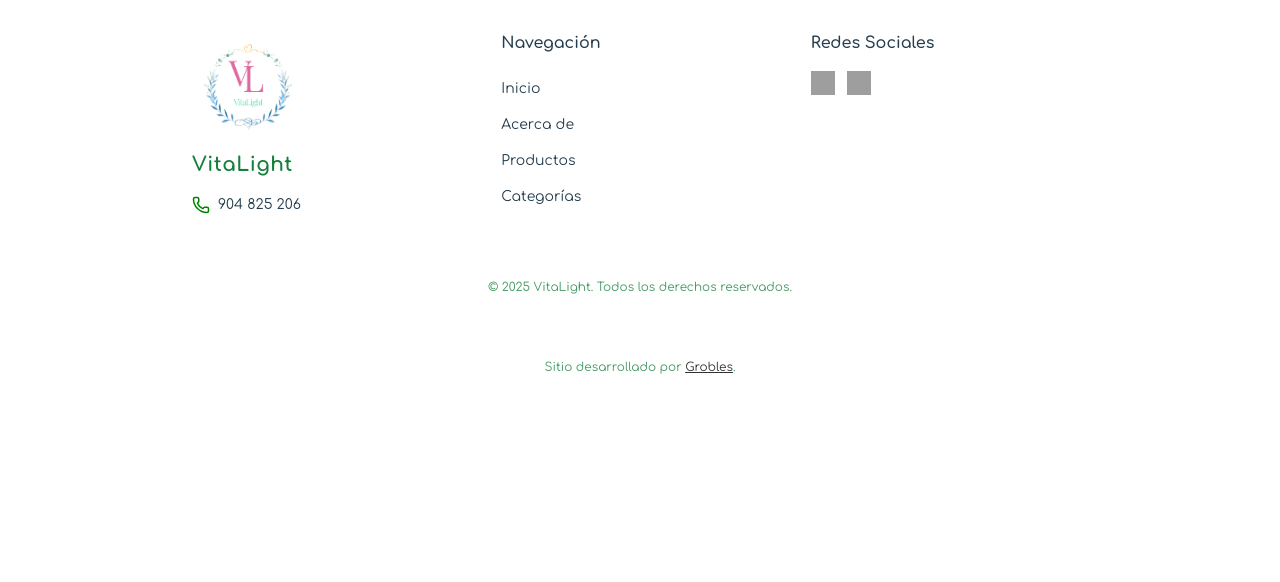
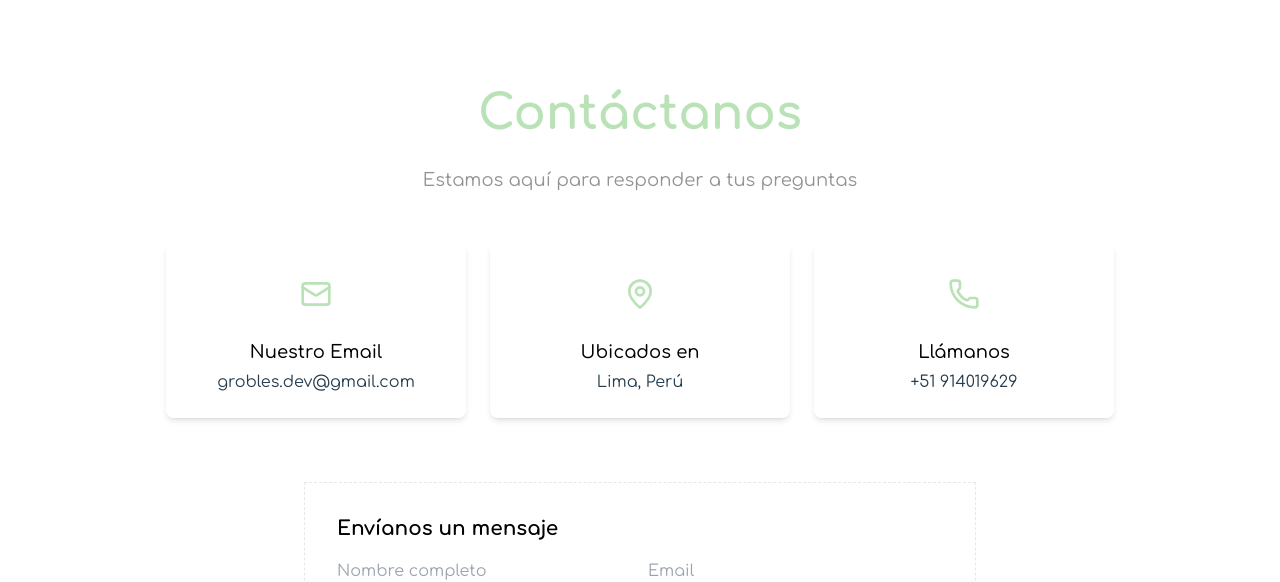
Before and after one commit to Yuriine/vitalight, a React (Vite) app: page / in a window 1280 px wide. Shown: the part 4152-4734 px from the top of the page. Before the commit the page ends 4551 px from the top, so only its background shows below. Built offline with nearby package versions, Linux system fonts and the light colour scheme; grey boxes are pictures that could not be loaded.

Commit message:
feat: Added contact form, and fixed scroll bug

```diff
--- a/src/components/CategoryHighlights.tsx
+++ b/src/components/CategoryHighlights.tsx
@@ -87,7 +87,7 @@ const CategoryHighlights: React.FC = () => (
       <h2 className="text-2xl md:text-5xl text-center font-bold text-primary leading-tight mb-2"> Categorías</h2>
       <p className="text-[#939393] text-center text-lg">Explora nuestras variedad de categorías de productos.</p>
     </div>
-    <div className="grid w-full max-w-6xl gap-3 sm:gap-4 md:gap-6 grid-cols-2 sm:grid-cols-3 grid-rows-6 sm:grid-rows-3 auto-rows-[90px] sm:auto-rows-[100px]">
+    <div className="grid w-full max-w-6xl gap-3 sm:gap-4 md:gap-6 grid-cols-2 sm:grid-cols-3 grid-rows-6 sm:grid-rows-3 auto-rows-[90px] sm:auto-rows-[100px] p-3 md:p-3">
       {CATEGORY_CARDS.map((cat, idx) => (
         <CategoryCard
           key={idx}
--- /dev/null
+++ b/src/components/ContactForm.tsx
@@ -0,0 +1,148 @@
+import React, { useState } from "react";
+import { Mail, MapPin, Phone, LucideIcon } from "lucide-react";
+
+// Interfaz para las tarjetas de contacto
+interface ContactCardProps {
+  icon: LucideIcon;
+  title: string;
+  content: string;
+}
+
+// Componente de tarjeta de contacto
+const ContactCard: React.FC<ContactCardProps> = ({ icon: Icon, title, content }) => (
+  <div
+    className="bg-white/70 rounded-lg p-6 flex flex-col items-center text-center shadow-md w-full md:w-[300px]"
+    data-aos="fade-up"
+    data-aos-delay="100"
+  >
+    <div className="rounded-full w-14 h-14 flex items-center justify-center mb-4 bg-white">
+      <Icon className="text-primary w-8 h-8" />
+    </div>
+    <p className="font-medium text-black text-lg mb-1">{title}</p>
+    <p className="text-[#253d4e]">{content}</p>
+  </div>
+);
+
+// Función para formatear el mensaje de WhatsApp
+const formatWhatsappMessage = (name: string, email: string, message: string): string => {
+  const phoneNumber = "51914019629"; // Número de VitaLight (sin +)
+  const formattedMessage =
+    `¡Hola VitaLight!%0A%0A` +
+    `Me contacto a través de su formulario web:%0A` +
+    `_________________________%0A` +
+    `*NOMBRE:* ${name}%0A` +
+    `*EMAIL:* ${email}%0A` +
+    `*MENSAJE:*%0A${message}%0A` +
+    `_________________________%0A` +
+    `%0AQuedo atento a su respuesta. Gracias.`;
+
+  return `https://wa.me/${phoneNumber}?text=${formattedMessage}`;
+};
+
+// Componente principal del formulario de contacto
+const ContactForm: React.FC = () => {
+  // Estado del formulario
+  const [name, setName] = useState("");
+  const [email, setEmail] = useState("");
+  const [message, setMessage] = useState("");
+
+  // Datos de las tarjetas de contacto
+  const contactCards = [
+    {
+      icon: Mail,
+      title: "Nuestro Email",
+      content: "grobles.dev@gmail.com"
+    },
+    {
+      icon: MapPin,
+      title: "Ubicados en",
+      content: "Lima, Perú"
+    },
+    {
+      icon: Phone,
+      title: "Llámanos",
+      content: "+51 914019629"
+    }
+  ];
+
+  // Manejador para enviar mensaje por WhatsApp
+  const handleSendWhatsapp = () => {
+    if (name.trim() === "" || email.trim() === "" || message.trim() === "") {
+      alert("Por favor completa todos los campos");
+      return;
+    }
+
+    const url = formatWhatsappMessage(name, email, message);
+    window.open(url, "_blank");
+
+    setName("");
+    setEmail("");
+    setMessage("");
+  };
+
+  return (
+    <section id='contacto' className="w-full py-24 px-4 flex flex-col items-center bg-white">
+      <div className="mb-12" data-aos="fade-up">
+        <h2 className="text-2xl p-5  md:text-5xl font-bold text-primary text-center mb-2">Contáctanos</h2>
+        <p className="text-[#939393] text-center text-lg max-w-xl">Estamos aquí para responder a tus preguntas</p>
+      </div>
+
+      {/* Tarjetas de contacto */}
+      <div className="flex flex-wrap justify-center gap-6 mb-16 w-full max-w-6xl">
+        {contactCards.map((card, index) => (
+          <ContactCard
+            key={index}
+            icon={card.icon}
+            title={card.title}
+            content={card.content}
+          />
+        ))}
+      </div>
+
+      {/* Formulario de contacto */}
+      <div className="card border border-dashed border-base-300 bg-base-100 w-full max-w-2xl" data-aos="fade-up">
+        <div className="card-body p-6 md:p-8">
+          <h3 className="text-xl font-bold mb-4">Envíanos un mensaje</h3>
+          <div className="flex flex-col gap-4">
+            <div className="grid grid-cols-1 md:grid-cols-2 gap-4">
+              <label className="form-control w-full">
+                <input
+                  className="input input-bordered rounded-lg w-full"
+                  value={name}
+                  onChange={e => setName(e.target.value)}
+                  placeholder="Nombre completo"
+                />
+              </label>
+              <label className="form-control w-full">
+                <input
+                  className="input input-bordered rounded-lg w-full"
+                  value={email}
+                  onChange={e => setEmail(e.target.value)}
+                  placeholder="Email"
+                  type="email"
+                />
+              </label>
+            </div>
+            <label className="form-control w-full">
+              <textarea
+                className="textarea textarea-bordered rounded-lg w-full min-h-[120px]"
+                value={message}
+                onChange={e => setMessage(e.target.value)}
+                placeholder="¿En qué podemos ayudarte?"
+              />
+            </label>
+            <button
+              type="button"
+              className="btn bg-primary rounded-lg mt-2"
+              onClick={handleSendWhatsapp}
+            >
+              Enviar Mensaje
+            </button>
+          </div>
+        </div>
+      </div>
+    </section>
+  );
+};
+
+export default ContactForm;
--- a/src/components/Footer.tsx
+++ b/src/components/Footer.tsx
@@ -4,7 +4,7 @@ import { Phone } from 'lucide-react';
 
 const Footer: React.FC = () => {
   return (
-    <footer id='contacto' className="w-full bg-white border-t border-gray-200 pt-10 pb-6 px-4 mt-10 text-[#253d4e]">
+    <footer className="w-full bg-white border-t border-gray-200 pt-10 pb-6 px-4 mt-10 text-[#253d4e]">
       <div className="max-w-4xl mx-auto grid grid-cols-1 md:grid-cols-3 gap-8 items-start">
         {/* Logo y contacto */}
         <div className="flex flex-col items-center md:items-start mb-10 md:mb-0 col-span-1">
--- a/src/pages/Cart.tsx
+++ b/src/pages/Cart.tsx
@@ -11,6 +11,8 @@ import { formatWhatsappOrder } from "../utils/whatsapp";
 const Cart: React.FC = () => {
   useEffect(() => {
     AOS.init({ once: true, duration: 700, offset: 80 });
+    // Desplazar al inicio cuando se carga la página del carrito
+    window.scrollTo({ top: 0, behavior: 'smooth' });
   }, []);
   const { items, removeFromCart } = useCartStore();
   const total = items.reduce(
@@ -43,7 +45,7 @@ const Cart: React.FC = () => {
       >
         <button
           className="btn btn-neutral rounded-lg mx-4 "
-          onClick={() => navigate("/")}
+          onClick={() => navigate("/productos")}
           type="button"
         >
           <ChevronLeft /> Seguir comprando
--- a/src/pages/Home.tsx
+++ b/src/pages/Home.tsx
@@ -2,6 +2,7 @@ import React from "react";
 import CategoryHighlights from "../components/CategoryHighlights";
 import Features from "../components/Features";
 import MainBanner from "../components/MainBanner";
+import ContactForm from "../components/ContactForm";
 import About from "./About";
 
 const Home: React.FC = () => (
@@ -10,6 +11,7 @@ const Home: React.FC = () => (
     <About />
     <CategoryHighlights />
     <Features />
+    <ContactForm />
   </>
 );
 
--- a/src/pages/Layout.tsx
+++ b/src/pages/Layout.tsx
@@ -1,8 +1,16 @@
-import { Outlet } from 'react-router'
+import { Outlet, useLocation } from 'react-router'
 import Footer from '../components/Footer'
 import Header from '../components/Header'
+import { useEffect } from 'react'
 
 export default function Layout() {
+  const location = useLocation();
+
+  // Este efecto se ejecutará cada vez que cambie la ruta (location.pathname)
+  useEffect(() => {
+    window.scrollTo({ top: 0, behavior: 'smooth' });
+  }, [location.pathname]);
+
   return (
     <div>
       <Header />
--- a/src/pages/Products.tsx
+++ b/src/pages/Products.tsx
@@ -7,9 +7,12 @@ export default function Products() {
   const { state } = useLocation();
   const category = state?.category || "Untables";
   const { setActiveCategory } = useProductsStore();
+
   useEffect(() => {
     setActiveCategory(category);
-  }, [category]);
+    window.scrollTo(0, 0);
+  }, [category, setActiveCategory]);
+
   return (
     <ProductTabs />
   )
```
